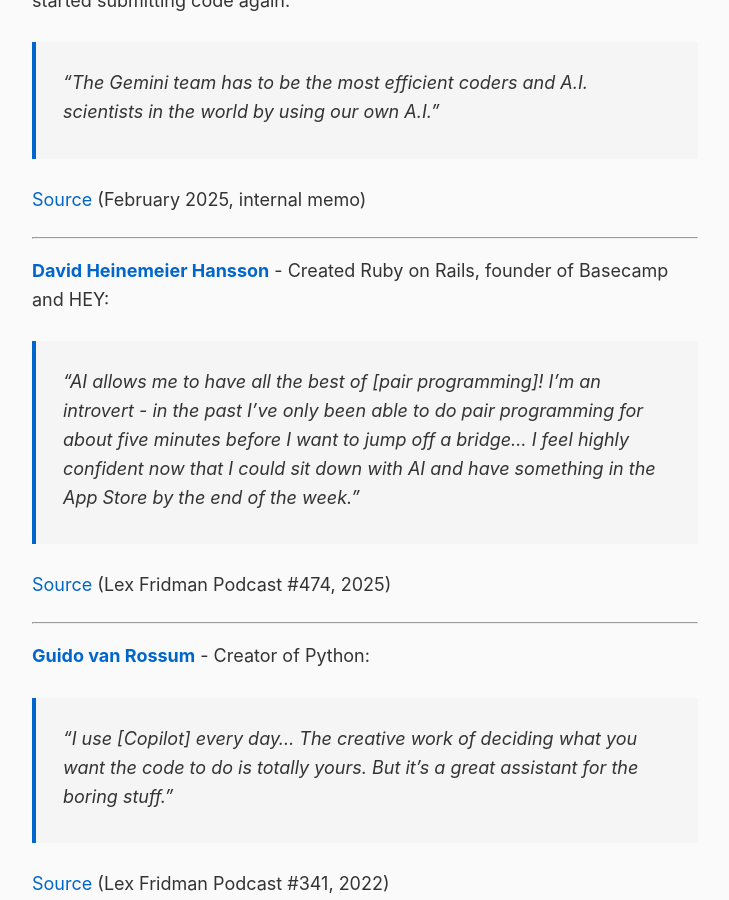
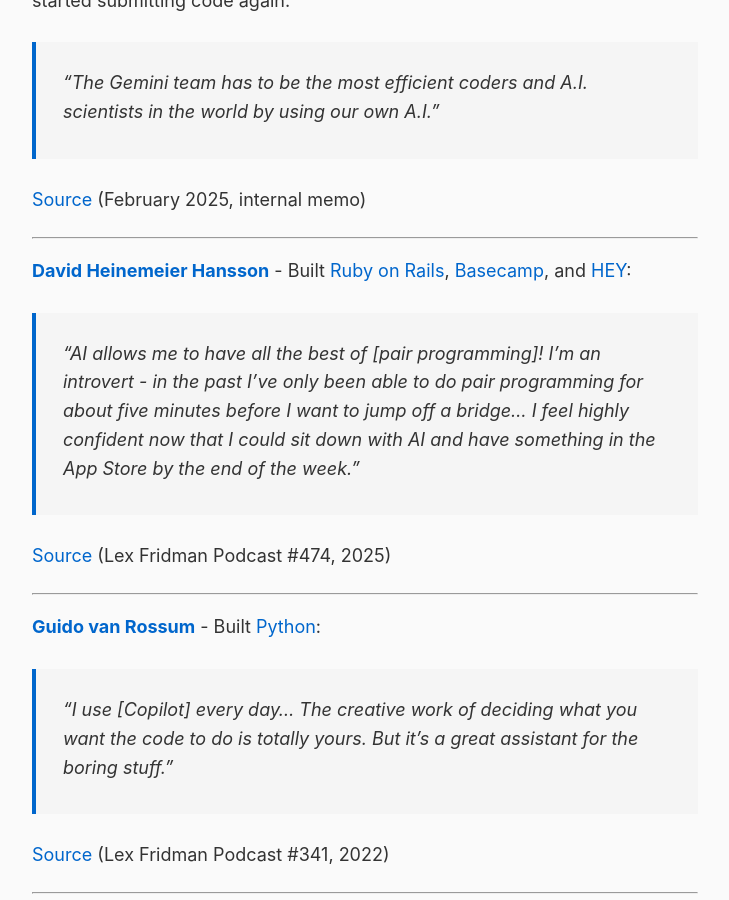
Before and after one commit to rob137/rob137.github.io, a Jekyll site: the page built from _posts/2026-01-03-the-witnesses.md, in a window 1280 px wide and 900 px high, scrolled down 2899 px. Shown: the whole window, without its empty margins (275-1004 px from the left). Built offline with Jekyll 4.4.1, drawn with Linux system fonts in a browser that asks for light colours.

Commit message:
Emphasise what DHH and Guido built (Rails, Basecamp, HEY, Python)

```diff
--- a/_posts/2026-01-03-the-witnesses.md
+++ b/_posts/2026-01-03-the-witnesses.md
@@ -72,7 +72,7 @@
 
 ---
 
-**[David Heinemeier Hansson](https://en.wikipedia.org/wiki/David_Heinemeier_Hansson)** - Created Ruby on Rails, founder of Basecamp and HEY:
+**[David Heinemeier Hansson](https://en.wikipedia.org/wiki/David_Heinemeier_Hansson)** - Built [Ruby on Rails](https://en.wikipedia.org/wiki/Ruby_on_Rails), [Basecamp](https://en.wikipedia.org/wiki/Basecamp_(company)), and [HEY](https://en.wikipedia.org/wiki/HEY_(email_service)):
 
 > "AI allows me to have all the best of [pair programming]! I'm an introvert - in the past I've only been able to do pair programming for about five minutes before I want to jump off a bridge... I feel highly confident now that I could sit down with AI and have something in the App Store by the end of the week."
 
@@ -80,7 +80,7 @@
 
 ---
 
-**[Guido van Rossum](https://en.wikipedia.org/wiki/Guido_van_Rossum)** - Creator of Python:
+**[Guido van Rossum](https://en.wikipedia.org/wiki/Guido_van_Rossum)** - Built [Python](https://en.wikipedia.org/wiki/Python_(programming_language)):
 
 > "I use [Copilot] every day... The creative work of deciding what you want the code to do is totally yours. But it's a great assistant for the boring stuff."
 
```
